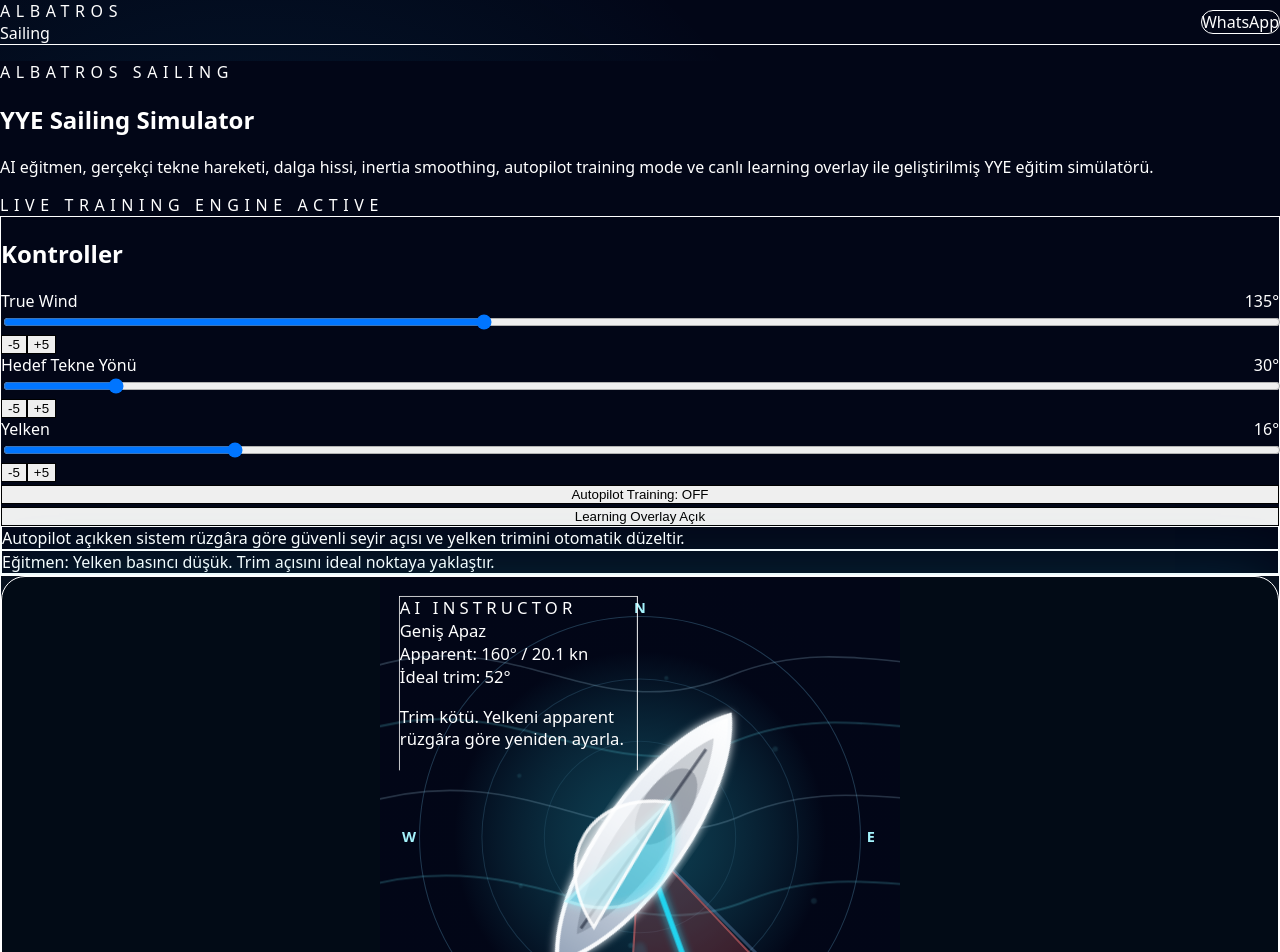
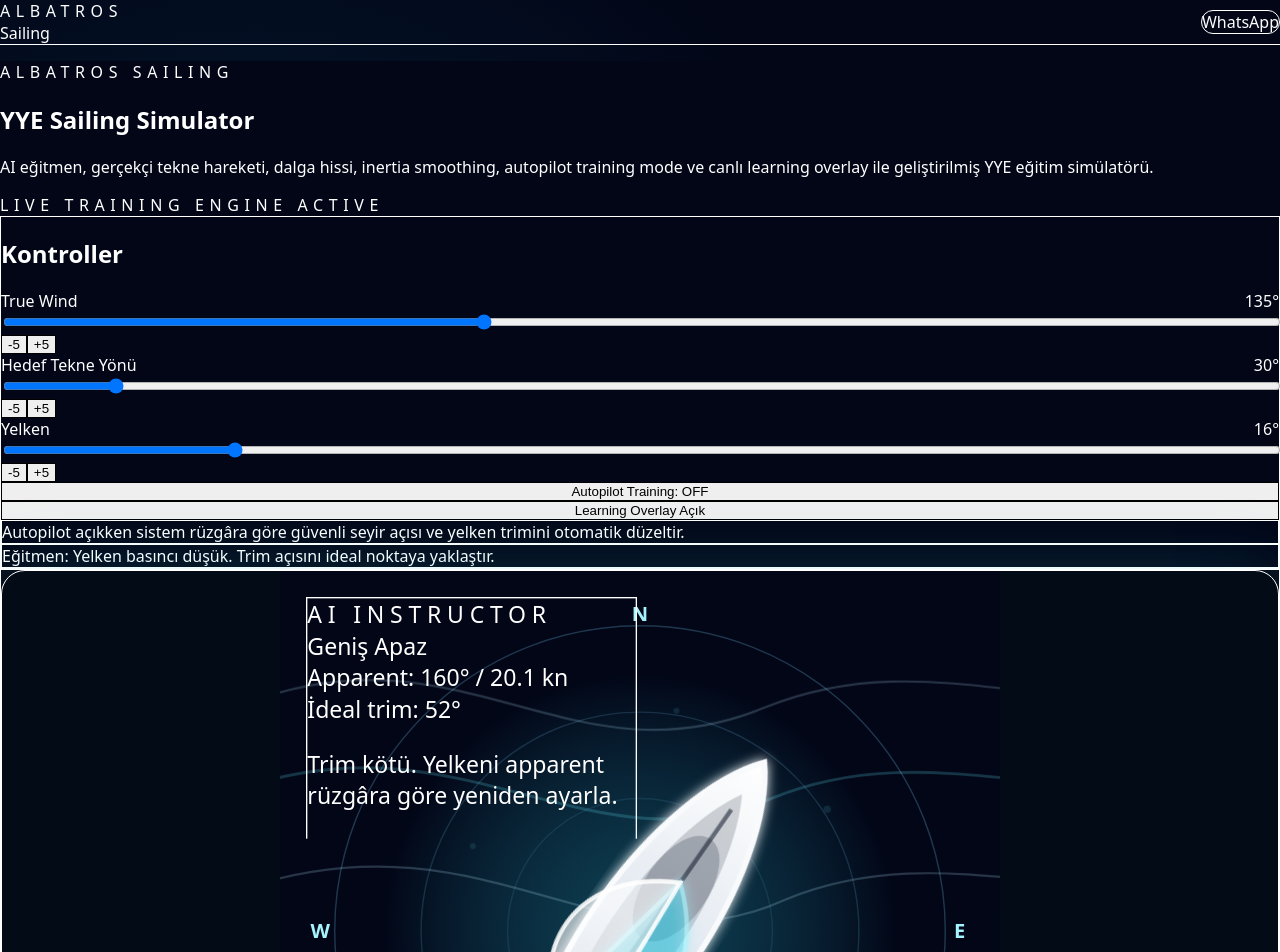
Before and after one commit to erdincpulat-del/albatros-ultimate, a Next.js app: page /simulator in a window 1280 px wide. Shown: the top 952 px of the page. Built offline with nearby package versions, Linux system fonts and the light colour scheme.

Commit message:
Balance simulator layout sizing

```diff
--- a/components/simulator/SailingSimulator.tsx
+++ b/components/simulator/SailingSimulator.tsx
@@ -330,7 +330,7 @@ export default function SailingSimulator() {
           YYE Sailing Simulator
         </h1>
 
-        <p className="mt-4 max-w-3xl text-sm leading-6 text-slate-300 md:text-base">
+        <p className="mt-4 max-w-4xl text-sm leading-6 text-slate-300 md:text-base">
           AI eğitmen, gerçekçi tekne hareketi, dalga hissi, inertia smoothing,
           autopilot training mode ve canlı learning overlay ile geliştirilmiş YYE eğitim simülatörü.
         </p>
@@ -339,18 +339,21 @@ export default function SailingSimulator() {
           LIVE TRAINING ENGINE ACTIVE
         </div>
 
-        <div className="mt-8 grid grid-cols-1 gap-5 xl:grid-cols-[320px_minmax(520px,1fr)_320px]">
+        <div className="mt-8 grid grid-cols-1 gap-5">
           <div className="rounded-3xl border border-white/10 bg-white/[0.06] p-4 backdrop-blur-xl md:p-5">
             <h2 className="mb-5 text-xl font-bold">Kontroller</h2>
 
+            <div className="grid gap-5 md:grid-cols-3">
               <Slider label="True Wind" value={trueWind} setValue={setTrueWind} max={360} />
               <Slider label="Hedef Tekne Yönü" value={targetHeading} setValue={setTargetHeading} max={360} />
               <Slider label="Yelken" value={sail} setValue={setSail} max={90} />
+            </div>
 
+            <div className="mt-5 grid gap-3 md:grid-cols-3">
               <button
                 type="button"
                 onClick={() => setAutoPilot((v) => !v)}
-              className={`mt-4 w-full rounded-2xl border px-4 py-3 text-sm font-bold transition ${
+                className={`rounded-2xl border px-4 py-3 text-sm font-bold transition ${
                   autoPilot
                     ? "border-cyan-300 bg-cyan-300 text-slate-950"
                     : "border-white/10 bg-white/10 text-white"
@@ -362,14 +365,14 @@ export default function SailingSimulator() {
               <button
                 type="button"
                 onClick={() => setShowLearning((v) => !v)}
-              className="mt-3 w-full rounded-2xl border border-white/10 bg-white/10 px-4 py-3 text-sm font-bold text-white"
+                className="rounded-2xl border border-white/10 bg-white/10 px-4 py-3 text-sm font-bold text-white"
               >
                 Learning Overlay {showLearning ? "Açık" : "Kapalı"}
               </button>
 
-            <div className="mt-6 rounded-2xl border border-cyan-300/20 bg-cyan-300/10 p-4 text-sm leading-6 text-cyan-50">
-              Autopilot açıkken sistem rüzgâra göre güvenli seyir açısı ve yelken
-              trimini otomatik düzeltir.
+              <div className="rounded-2xl border border-cyan-300/20 bg-cyan-300/10 p-4 text-sm leading-6 text-cyan-50">
+                Autopilot açıkken sistem rüzgâra göre güvenli seyir açısı ve yelken trimini otomatik düzeltir.
+              </div>
             </div>
 
             <div className="mt-4 rounded-2xl border border-white/10 bg-black/25 p-4 text-sm leading-6 text-slate-200">
@@ -378,8 +381,8 @@ export default function SailingSimulator() {
           </div>
 
           <div className="rounded-3xl border border-cyan-300/20 bg-[#06111f] p-3 shadow-[0_0_70px_rgba(34,211,238,0.18)] md:p-4">
-            <div className="flex min-h-[400px] items-center justify-center rounded-[24px] border border-white/10 bg-[#020b16] p-2 md:min-h-[500px] lg:min-h-[600px]">
-              <svg viewBox="0 0 500 500" className="h-auto w-full max-w-[520px]">
+            <div className="flex min-h-[520px] items-center justify-center rounded-[24px] border border-white/10 bg-[#020b16] p-2 md:min-h-[680px] lg:min-h-[760px]">
+              <svg viewBox="0 0 500 500" className="h-auto w-full max-w-[720px]">
                 <defs>
                   <radialGradient id="seaGlow" cx="50%" cy="50%" r="55%">
                     <stop offset="0%" stopColor="#155e75" stopOpacity="0.64" />
@@ -518,7 +521,7 @@ export default function SailingSimulator() {
           <div className="rounded-3xl border border-white/10 bg-white/[0.06] p-4 backdrop-blur-xl md:p-5">
             <h2 className="mb-5 text-xl font-bold">YYE Performans</h2>
 
-            <div className="grid gap-3 sm:grid-cols-2 xl:grid-cols-1">
+            <div className="grid gap-3 sm:grid-cols-2 lg:grid-cols-5">
               <Metric label="Seyir tipi" value={data.point} />
               <Metric label="Apparent bağıl rüzgâr" value={`${data.apparentRelative}°`} />
               <Metric label="Apparent wind" value={`${data.apparentWind}° / ${data.apparentWindSpeed} kn`} />
```
Lines whose indentation alone changed are shown as unchanged.
